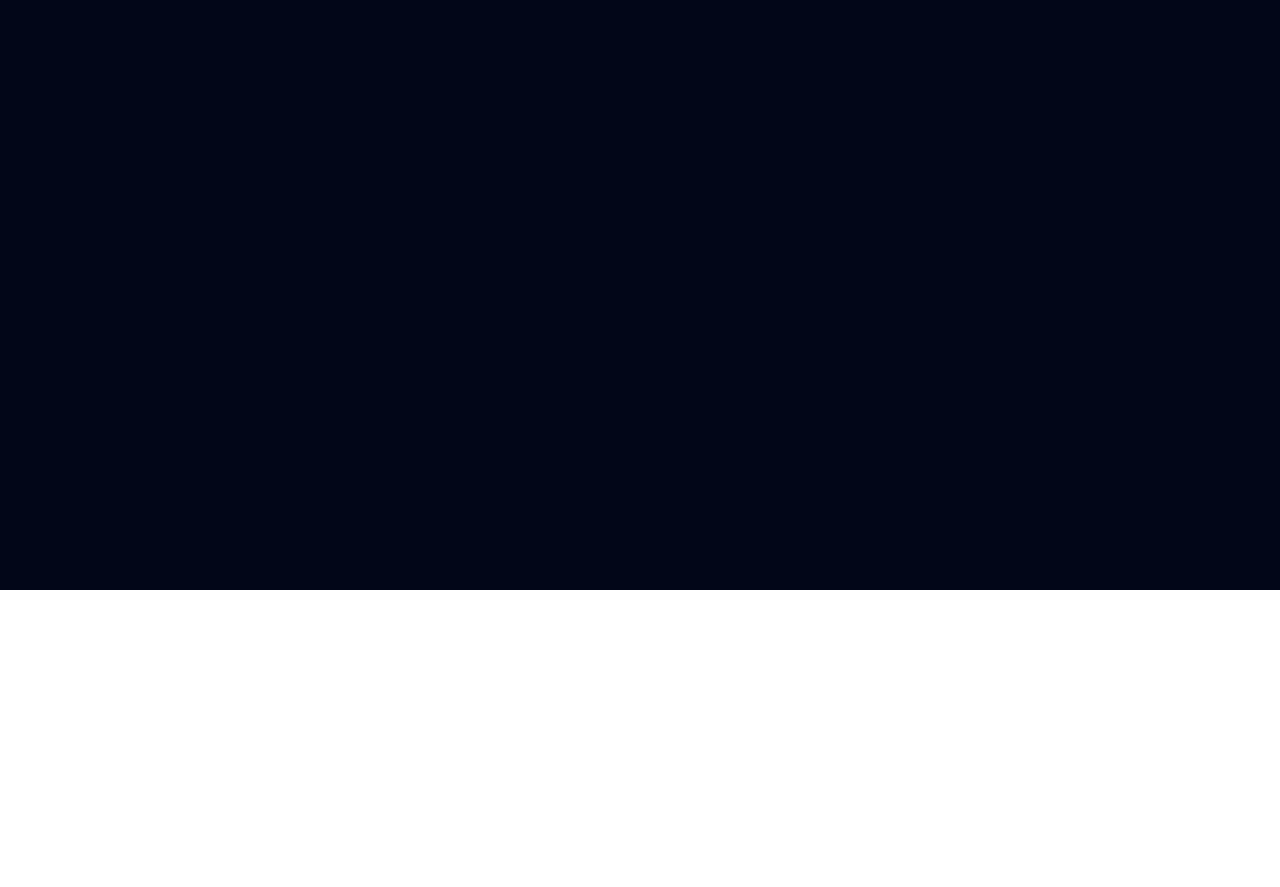
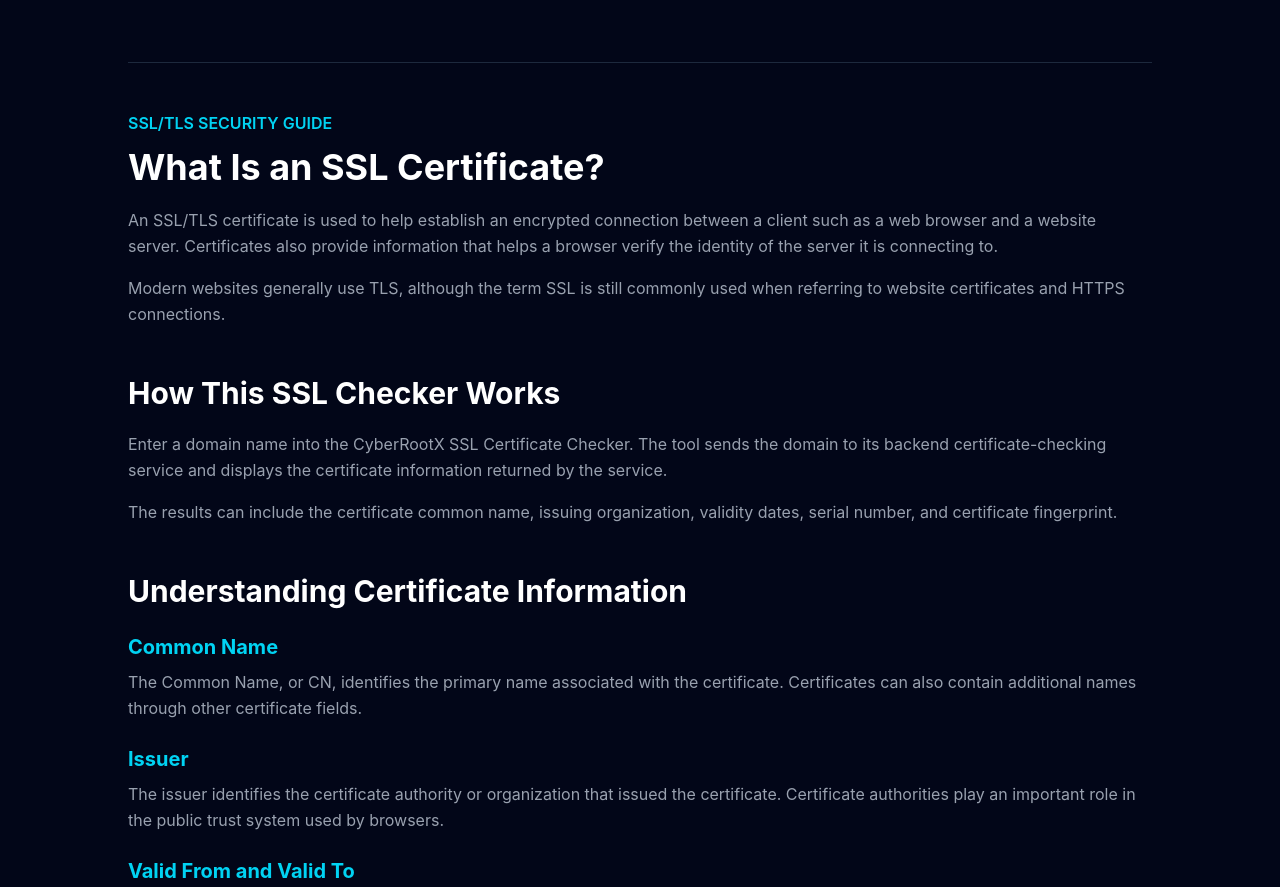
Before and after one commit to ashishg2005/CyberRootX-Frontend, a React (Vite) app: page /ssl-checker in a window 1280 px wide. Shown: the part 210-1097 px from the top of the page. Before the commit the page ends 800 px from the top, so only its background shows below. Built offline with nearby package versions, Linux system fonts and the light colour scheme.

Commit message:
Improve SSL checker content

```diff
--- a/src/pages/SslChecker.jsx
+++ b/src/pages/SslChecker.jsx
@@ -34,14 +34,17 @@ function SslChecker() {
     <div className="min-h-screen bg-slate-950 text-white px-6 py-10">
       <div className="max-w-5xl mx-auto">
 
+        {/* Tool Header */}
         <h1 className="text-4xl font-bold text-cyan-400">
           🔒 SSL Certificate Checker
         </h1>
 
-        <p className="text-gray-400 mt-3">
-          Check SSL certificate details of any website.
+        <p className="text-gray-400 mt-3 leading-relaxed">
+          Check SSL/TLS certificate details of a website, including the
+          certificate name, issuer, validity period, and fingerprint.
         </p>
 
+        {/* Checker Form */}
         <div className="flex flex-col md:flex-row gap-4 mt-8">
           <input
             type="text"
@@ -60,6 +63,7 @@ function SslChecker() {
           </button>
         </div>
 
+        {/* Results */}
         {result && (
           <div className="mt-8 bg-slate-900 rounded-xl p-6 border border-slate-700">
 
@@ -104,6 +108,156 @@ function SslChecker() {
           </div>
         )}
 
+        {/* Educational Content */}
+        <section className="mt-16 border-t border-slate-800 pt-12">
+
+          <p className="text-cyan-400 font-semibold">
+            SSL/TLS SECURITY GUIDE
+          </p>
+
+          <h2 className="text-3xl md:text-4xl font-bold mt-3">
+            What Is an SSL Certificate?
+          </h2>
+
+          <p className="text-gray-400 leading-relaxed mt-5">
+            An SSL/TLS certificate is used to help establish an encrypted
+            connection between a client such as a web browser and a website
+            server. Certificates also provide information that helps a
+            browser verify the identity of the server it is connecting to.
+          </p>
+
+          <p className="text-gray-400 leading-relaxed mt-4">
+            Modern websites generally use TLS, although the term SSL is still
+            commonly used when referring to website certificates and HTTPS
+            connections.
+          </p>
+
+          <h2 className="text-3xl font-bold mt-12">
+            How This SSL Checker Works
+          </h2>
+
+          <p className="text-gray-400 leading-relaxed mt-5">
+            Enter a domain name into the CyberRootX SSL Certificate Checker.
+            The tool sends the domain to its backend certificate-checking
+            service and displays the certificate information returned by the
+            service.
+          </p>
+
+          <p className="text-gray-400 leading-relaxed mt-4">
+            The results can include the certificate common name, issuing
+            organization, validity dates, serial number, and certificate
+            fingerprint.
+          </p>
+
+          <h2 className="text-3xl font-bold mt-12">
+            Understanding Certificate Information
+          </h2>
+
+          <div className="mt-6 space-y-6">
+
+            <div>
+              <h3 className="text-xl font-bold text-cyan-400">
+                Common Name
+              </h3>
+              <p className="text-gray-400 leading-relaxed mt-2">
+                The Common Name, or CN, identifies the primary name associated
+                with the certificate. Certificates can also contain additional
+                names through other certificate fields.
+              </p>
+            </div>
+
+            <div>
+              <h3 className="text-xl font-bold text-cyan-400">
+                Issuer
+              </h3>
+              <p className="text-gray-400 leading-relaxed mt-2">
+                The issuer identifies the certificate authority or organization
+                that issued the certificate. Certificate authorities play an
+                important role in the public trust system used by browsers.
+              </p>
+            </div>
+
+            <div>
+              <h3 className="text-xl font-bold text-cyan-400">
+                Valid From and Valid To
+              </h3>
+              <p className="text-gray-400 leading-relaxed mt-2">
+                These dates define the certificate's validity period. A
+                certificate outside its validity period may cause browsers
+                to display certificate warnings.
+              </p>
+            </div>
+
+            <div>
+              <h3 className="text-xl font-bold text-cyan-400">
+                Serial Number
+              </h3>
+              <p className="text-gray-400 leading-relaxed mt-2">
+                A certificate serial number is an identifier assigned to the
+                certificate by its issuer. It can help distinguish one
+                certificate from another.
+              </p>
+            </div>
+
+            <div>
+              <h3 className="text-xl font-bold text-cyan-400">
+                Fingerprint
+              </h3>
+              <p className="text-gray-400 leading-relaxed mt-2">
+                A certificate fingerprint is a digest used as a compact
+                representation of certificate data. It can be useful when
+                comparing or identifying certificates.
+              </p>
+            </div>
+
+          </div>
+
+          <h2 className="text-3xl font-bold mt-12">
+            Why SSL/TLS Matters
+          </h2>
+
+          <p className="text-gray-400 leading-relaxed mt-5">
+            TLS encryption helps protect information exchanged between a
+            browser and a website from being read or modified by unauthorized
+            parties while it travels across the network.
+          </p>
+
+          <p className="text-gray-400 leading-relaxed mt-4">
+            HTTPS websites use TLS to protect web traffic. However, having a
+            valid certificate does not automatically mean that a website is
+            trustworthy. Users should also consider the domain, website
+            behavior, reputation, and other security signals.
+          </p>
+
+          <h2 className="text-3xl font-bold mt-12">
+            What Does an Expired Certificate Mean?
+          </h2>
+
+          <p className="text-gray-400 leading-relaxed mt-5">
+            Certificates have a defined validity period. When a certificate
+            expires, browsers can display security warnings because the
+            certificate is no longer valid for normal certificate verification.
+          </p>
+
+          <p className="text-gray-400 leading-relaxed mt-4">
+            Website administrators need to renew or replace certificates
+            before expiration to maintain a properly configured HTTPS service.
+          </p>
+
+          <div className="mt-10 p-5 rounded-xl bg-slate-900 border border-slate-700">
+            <h3 className="text-xl font-bold text-cyan-400">
+              Security Note
+            </h3>
+
+            <p className="text-gray-400 leading-relaxed mt-2">
+              Certificate information is only one part of website security.
+              A valid SSL/TLS certificate confirms important aspects of the
+              encrypted connection, but it does not guarantee that the website
+              itself is safe, legitimate, or free from malicious content.
+            </p>
+          </div>
+
+        </section>
       </div>
     </div>
   );
```
